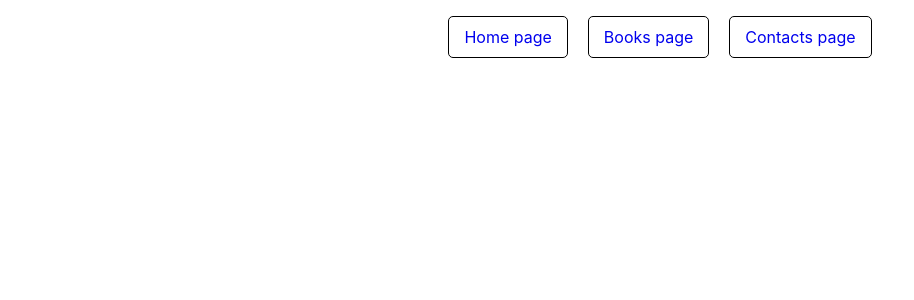
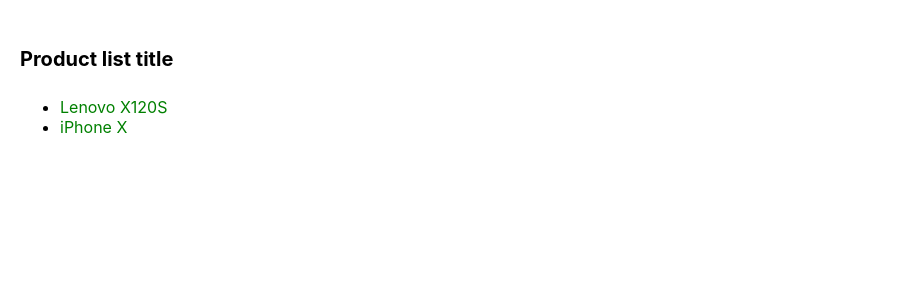
Before and after one commit to Anzhelika-Light/M2-forms, a React (Create React App) app: page / in a window 1280 px wide. Shown: the top 300 px of the page, without its empty margins (0-914 px from the left). Built offline with nearby package versions, Linux system fonts and the light colour scheme.

Commit message:
m1 ex4 ProductList component is added

```diff
--- a/package.json
+++ b/package.json
@@ -13,6 +13,7 @@
     "react": "^18.1.0",
     "react-dom": "^18.1.0",
     "react-scripts": "5.0.1",
+    "styled-components": "^5.3.9",
     "web-vitals": "^2.1.3"
   },
   "scripts": {
--- a/src/components/App.jsx
+++ b/src/components/App.jsx
@@ -2,11 +2,25 @@
 // import Colorpicker from './Colorpicker/Colorpicker';
 // import Posts from './Posts/Posts';
 // import PostList from './Postlist/Postlist';
-import MainMenu from './MainMenu/MainMenu';
+// import MainMenu from './MainMenu/MainMenu';
+import ProductList from './ProductList/ProductList';
 
 // import ColorpickerOptions from '../colorpicker.json';
 // import Posts from '../data/postlist.json';
-import mainMenuItems from '../data/mainMenuItems.json';
+// import mainMenuItems from '../data/mainMenuItems.json';
+
+const productList = [
+  {
+    id: '1',
+    name: 'Lenovo X120S',
+    link: '#',
+  },
+  {
+    id: '2',
+    name: 'iPhone X',
+    link: '#',
+  },
+];
 
 export const App = () => {
   return (
@@ -15,7 +29,8 @@
       {/* <Posts /> */}
       {/* <Colorpicker options={ColorpickerOptions} /> */}
       {/* <PostList title="Post List" items={Posts} /> */}
-      <MainMenu items={mainMenuItems} />
+      {/* <MainMenu items={mainMenuItems} /> */}
+      <ProductList title="Product list title" items={productList} />
     </div>
   );
 };
--- /dev/null
+++ b/src/components/ProductList/ProductList.jsx
@@ -0,0 +1,34 @@
+import PropTypes from 'prop-types';
+
+import ProductListItem from './ProductListItem';
+
+import { Wrapper, Title, ProductListStyles } from './product-list.styled';
+
+const ProductList = ({ title, items }) => {
+  const elements = items.map(({ id, ...props }) => (
+    <ProductListItem key={id} {...props} />
+  ));
+  return (
+    <Wrapper>
+      <Title>{title}</Title>
+      <ProductListStyles className="product-list">{elements}</ProductListStyles>
+    </Wrapper>
+  );
+};
+
+export default ProductList;
+
+ProductList.defaultProps = {
+  items: [],
+};
+
+ProductList.propTypes = {
+  title: PropTypes.string.isRequired,
+  items: PropTypes.arrayOf(
+    PropTypes.shape({
+      id: PropTypes.string.isRequired,
+      name: PropTypes.string.isRequired,
+      link: PropTypes.string.isRequired,
+    }).isRequired
+  ),
+};
--- /dev/null
+++ b/src/components/ProductList/ProductListItem.jsx
@@ -0,0 +1,21 @@
+import PropTypes from 'prop-types';
+
+import {
+  ProductListItemStyles,
+  ProductListLinkStyles,
+} from './product-list.styled';
+
+const ProductListItem = ({ name, link }) => {
+  return (
+    <ProductListItemStyles className="product-list-item">
+      <ProductListLinkStyles href={link}>{name}</ProductListLinkStyles>
+    </ProductListItemStyles>
+  );
+};
+
+export default ProductListItem;
+
+ProductListItem.propTypes = {
+  name: PropTypes.string.isRequired,
+  link: PropTypes.string.isRequired,
+};
--- /dev/null
+++ b/src/components/ProductList/product-list.styled.js
@@ -0,0 +1,23 @@
+import styled from 'styled-components';
+
+export const Wrapper = styled.div`
+  padding: 20px;
+`;
+
+export const Title = styled.h4`
+  font-size: 20px;
+  font-weight: 700;
+`;
+
+export const ProductListStyles = styled.ul`
+  //   list-style: none;
+`;
+
+export const ProductListItemStyles = styled.li`
+  //   color: green;
+`;
+
+export const ProductListLinkStyles = styled.a`
+  text-decoration: none;
+  color: green;
+`;
```
Also changed, not shown: 1 other file (tests, documents, lock files or other folders).
